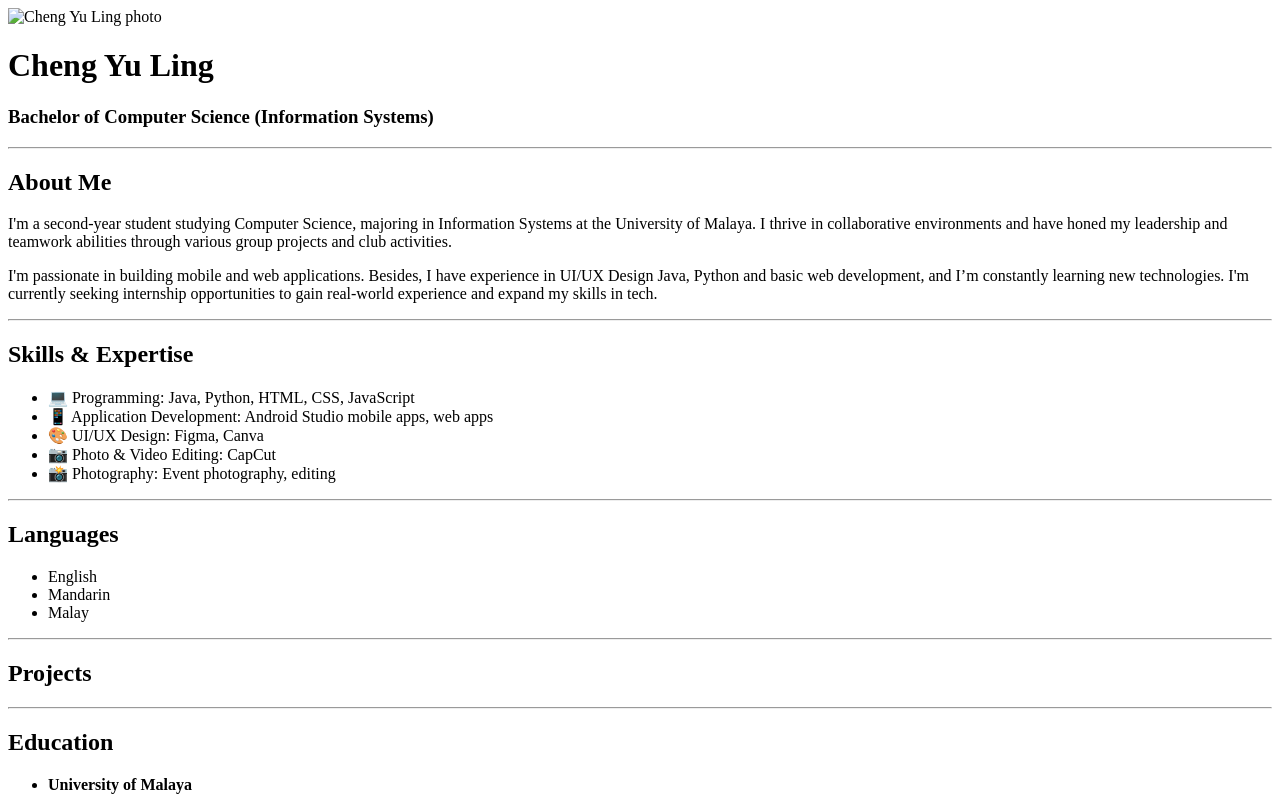
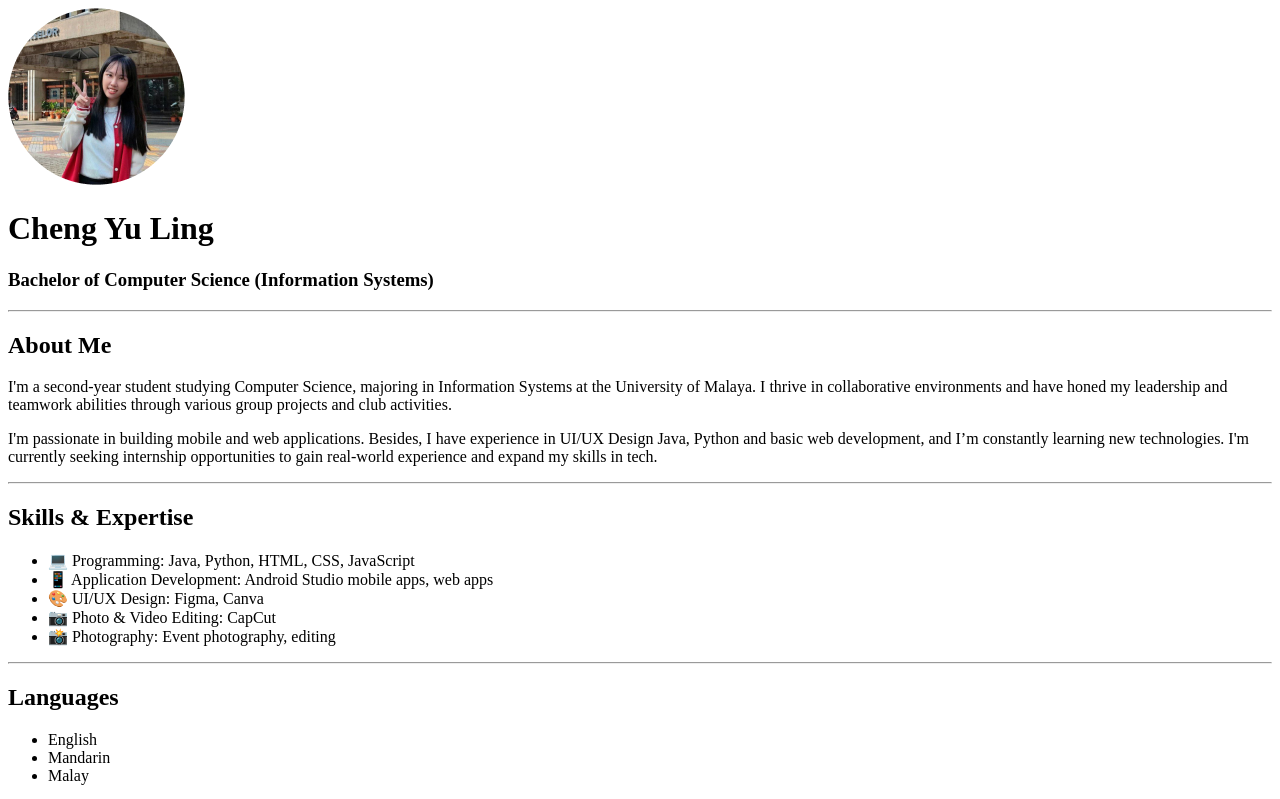
Before and after one commit to Kimberlycheng723/chengyuling-html-portfolio, a plain HTML site: page index.html in a window 1280 px wide. Shown: the top 799 px of the page. Drawn offline with Linux system fonts and the light colour scheme; the site is published under a folder, as on GitHub Pages, so addresses that start at the root find nothing.

Commit message:
Update index.html

```diff
--- a/index.html
+++ b/index.html
@@ -6,7 +6,7 @@
   </head>
 
   <body>
-    <img src="/images/photo.png" alt="Cheng Yu Ling photo" />
+    <img src="./images/photo.png" alt="Cheng Yu Ling photo" />
     <h1>Cheng Yu Ling</h1>
     <h3>Bachelor of Computer Science (Information Systems)</h3>
     <hr />
```
